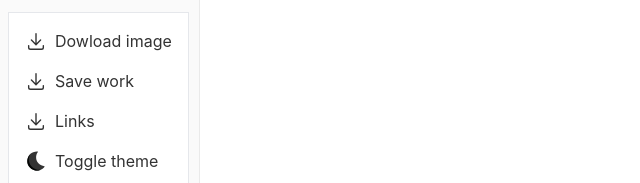
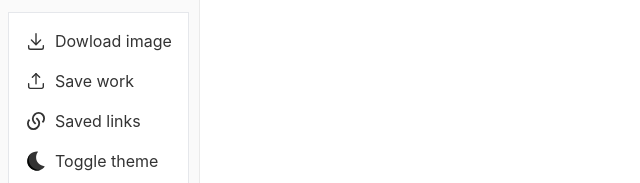
Before and after one commit to dawkaka/drawapp, a React (Vite) app: page / in a window 1280 px wide. Both pictures are taken after a click on the button "Open main menu". Shown: the part 542-725 px from the top of the page, without its empty margins (0-640 px from the left). Built offline with nearby package versions, Linux system fonts and the light colour scheme.

Commit message:
feat: svgs save and links

```diff
--- a/src/components/menu.tsx
+++ b/src/components/menu.tsx
@@ -153,21 +153,38 @@ function Actions() {
             <button className="flex gap-2 py-2 px-4 items-center hover:bg-[var(--p-light)] hover:text-[var(--p-dark)]"
                 onClick={downloadCanvas}
             >
-                <svg aria-hidden="true" width="22" height="22" focusable="false" role="img" viewBox="0 0 20 20" fill="none" stroke="currentColor" strokeLinecap="round" strokeLinejoin="round"><path strokeWidth="1.25" d="M3.333 14.167v1.666c0 .92.747 1.667 1.667 1.667h10c.92 0 1.667-.746 1.667-1.667v-1.666M5.833 9.167 10 13.333l4.167-4.166M10 3.333v10"></path></svg>
+                <svg aria-hidden="true" width="22" height="22" focusable="false" role="img" viewBox="0 0 20 20" fill="none" stroke="currentColor" strokeLinecap="round" strokeLinejoin="round">
+                    <path strokeWidth="1.25" d="M3.333 14.167v1.666c0 .92.747 1.667 1.667 1.667h10c.92 0 1.667-.746 1.667-1.667v-1.666M5.833 9.167 10 13.333l4.167-4.166M10 3.333v10">
+                    </path>
+                </svg>
                 <span>Dowload image</span>
             </button>
 
             <button className="flex gap-2 py-2 px-4 items-center hover:bg-[var(--p-light)] hover:text-[var(--p-dark)]"
                 onClick={() => setSaveModal(true)}
             >
-                <svg aria-hidden="true" width="22" height="22" focusable="false" role="img" viewBox="0 0 20 20" fill="none" stroke="currentColor" strokeLinecap="round" strokeLinejoin="round"><path strokeWidth="1.25" d="M3.333 14.167v1.666c0 .92.747 1.667 1.667 1.667h10c.92 0 1.667-.746 1.667-1.667v-1.666M5.833 9.167 10 13.333l4.167-4.166M10 3.333v10"></path></svg>
+                <svg viewBox="0 0 24 24" fill="none" width="22" height="22" xmlns="http://www.w3.org/2000/svg"><g id="SVGRepo_bgCarrier" stroke-width="0"></g>
+                    <g id="SVGRepo_tracerCarrier" stroke-linecap="round" stroke-linejoin="round"></g>
+                    <g id="SVGRepo_iconCarrier">
+                        <path d="M18.22 20.75H5.78C5.43322 20.7359 5.09262 20.6535 4.77771 20.5075C4.4628 20.3616 4.17975 20.155 3.94476 19.8996C3.70977 19.6442 3.52745 19.3449 3.40824 19.019C3.28903 18.693 3.23525 18.3468 3.25 18V15C3.25 14.8011 3.32902 14.6103 3.46967 14.4697C3.61033 14.329 3.80109 14.25 4 14.25C4.19892 14.25 4.38968 14.329 4.53033 14.4697C4.67099 14.6103 4.75 14.8011 4.75 15V18C4.72419 18.2969 4.81365 18.5924 4.99984 18.8251C5.18602 19.0579 5.45465 19.21 5.75 19.25H18.22C18.5154 19.21 18.784 19.0579 18.9702 18.8251C19.1564 18.5924 19.2458 18.2969 19.22 18V15C19.22 14.8011 19.299 14.6103 19.4397 14.4697C19.5803 14.329 19.7711 14.25 19.97 14.25C20.1689 14.25 20.3597 14.329 20.5003 14.4697C20.641 14.6103 20.72 14.8011 20.72 15V18C20.75 18.6954 20.5041 19.3744 20.0359 19.8894C19.5677 20.4045 18.9151 20.7137 18.22 20.75Z" fill="currentColor">
+                        </path>
+                        <path d="M16 8.74995C15.9015 8.75042 15.8038 8.7312 15.7128 8.69342C15.6218 8.65564 15.5392 8.60006 15.47 8.52995L12 5.05995L8.53 8.52995C8.38782 8.66243 8.19978 8.73455 8.00548 8.73113C7.81118 8.7277 7.62579 8.64898 7.48838 8.51157C7.35096 8.37416 7.27225 8.18877 7.26882 7.99447C7.2654 7.80017 7.33752 7.61213 7.47 7.46995L11.47 3.46995C11.6106 3.3295 11.8012 3.25061 12 3.25061C12.1987 3.25061 12.3894 3.3295 12.53 3.46995L16.53 7.46995C16.6705 7.61058 16.7493 7.8012 16.7493 7.99995C16.7493 8.1987 16.6705 8.38932 16.53 8.52995C16.4608 8.60006 16.3782 8.65564 16.2872 8.69342C16.1962 8.7312 16.0985 8.75042 16 8.74995Z" fill="currentColor"></path>
+                        <path d="M12 15.75C11.8019 15.7474 11.6126 15.6676 11.4725 15.5275C11.3324 15.3874 11.2526 15.1981 11.25 15V4C11.25 3.80109 11.329 3.61032 11.4697 3.46967C11.6103 3.32902 11.8011 3.25 12 3.25C12.1989 3.25 12.3897 3.32902 12.5303 3.46967C12.671 3.61032 12.75 3.80109 12.75 4V15C12.7474 15.1981 12.6676 15.3874 12.5275 15.5275C12.3874 15.6676 12.1981 15.7474 12 15.75Z" fill="currentColor">
+                        </path>
+                    </g>
+                </svg>
                 <span>Save work</span>
             </button>
             <button className="flex gap-2 py-2 px-4 items-center hover:bg-[var(--p-light)] hover:text-[var(--p-dark)]"
                 onClick={() => setLinksModal(true)}
             >
-                <svg aria-hidden="true" width="22" height="22" focusable="false" role="img" viewBox="0 0 20 20" fill="none" stroke="currentColor" strokeLinecap="round" strokeLinejoin="round"><path strokeWidth="1.25" d="M3.333 14.167v1.666c0 .92.747 1.667 1.667 1.667h10c.92 0 1.667-.746 1.667-1.667v-1.666M5.833 9.167 10 13.333l4.167-4.166M10 3.333v10"></path></svg>
-                <span>Links</span>
+                <svg viewBox="0 0 24 24" width="22" height="22" xmlns="http://www.w3.org/2000/svg" fill="currentColor"><g id="SVGRepo_bgCarrier" stroke-width="0">
+                </g><g id="SVGRepo_tracerCarrier" stroke-linecap="round" stroke-linejoin="round"></g>
+                    <g id="SVGRepo_iconCarrier"> <g> <path fill="none" d="M0 0h24v24H0z"></path>
+                        <path d="M13.06 8.11l1.415 1.415a7 7 0 0 1 0 9.9l-.354.353a7 7 0 0 1-9.9-9.9l1.415 1.415a5 5 0 1 0 7.071 7.071l.354-.354a5 5 0 0 0 0-7.07l-1.415-1.415 1.415-1.414zm6.718 6.011l-1.414-1.414a5 5 0 1 0-7.071-7.071l-.354.354a5 5 0 0 0 0 7.07l1.415 1.415-1.415 1.414-1.414-1.414a7 7 0 0 1 0-9.9l.354-.353a7 7 0 0 1 9.9 9.9z">
+                        </path> </g> </g>
+                </svg>
+                <span>Saved links</span>
             </button>
 
             <button className="flex gap-2 py-2 px-4  items-center hover:bg-[var(--p-light)] hover:text-[var(--p-dark)]" onClick={changeTheme}>
--- a/src/components/modal.tsx
+++ b/src/components/modal.tsx
@@ -187,7 +187,7 @@ export function Links({ close }: { close: () => void }) {
                     </div>
                     <div className="p-6 space-y-6 max-h-[50vh] overflow-y-auto">
                         {
-                            savedLinks.map((l) => <Link label={l.label} link={String(l.id)} />
+                            savedLinks.map((l) => <Link label={l.label} link={String(l.id)} key={l.id} />
                             )
                         }
                     </div>
@@ -333,7 +333,7 @@ export function Save({ close }: { close: () => void }) {
                             label === "" && (
                                 <div className="px-6 pb-6 space-y-6 max-h-[40vh] overflow-y-auto">
                                     {
-                                        savedLinks.map((l) => <SaveLink label={l.label} link={String(l.id)} selected={selected + label} select={(value: string) => setSelected(value)} />
+                                        savedLinks.map((l) => <SaveLink key={l.id} label={l.label} link={String(l.id)} selected={selected + label} select={(value: string) => setSelected(value)} />
                                         )
                                     }
                                 </div>
```
